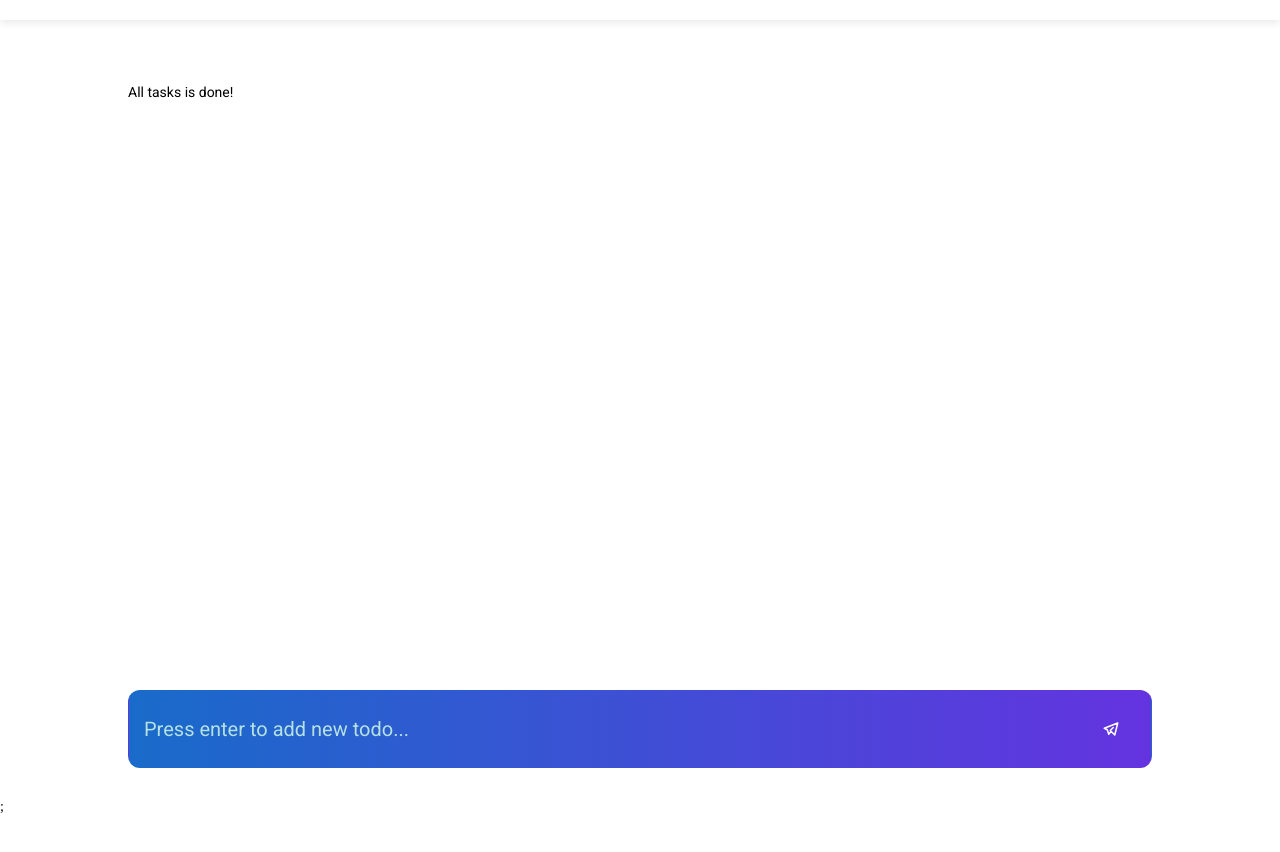
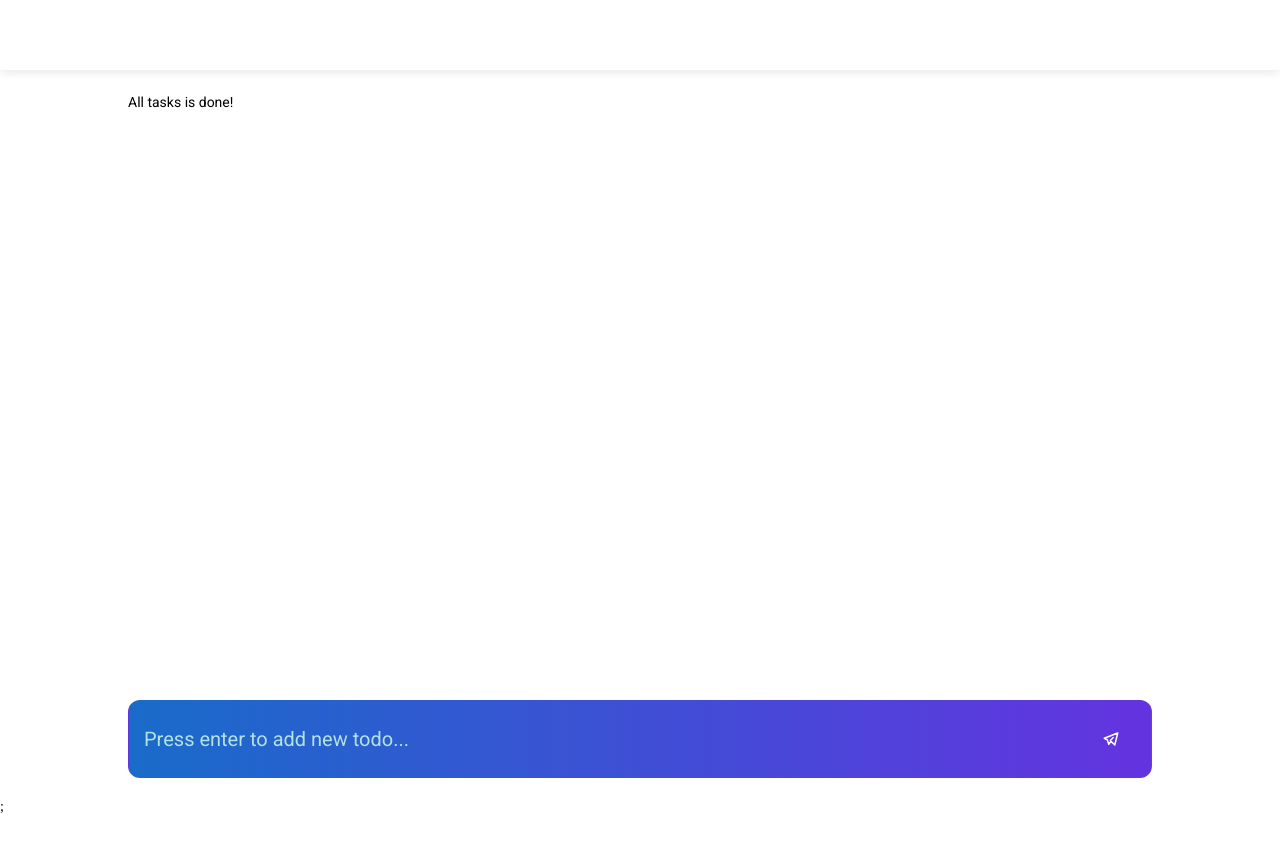
Before and after one commit to Dead-Reaven/25-todo-app-v2, a React (Create React App) app: page / in a window 1280 px wide. Shown: the top 852 px of the page. Built offline with nearby package versions, Linux system fonts and the light colour scheme.

Commit message:
img goal added on empty list;

```diff
--- a/src/View/CSS/header.css
+++ b/src/View/CSS/header.css
@@ -1,7 +1,4 @@
 header {
-	display: contents;
-	position: sticky;
-	height: 60px;
 	background: rgba(255, 255, 255, 0);
 	padding-bottom: 25px;
 }
@@ -9,9 +6,7 @@ header {
 .nav__container {
 	display: flex;
 	align-items: center;
-	padding: 10px 0px;
-	margin-top: 0px;
-	height: 100%;
+	height: 70px;
 }
 
 .actions-buttons > button {
```
